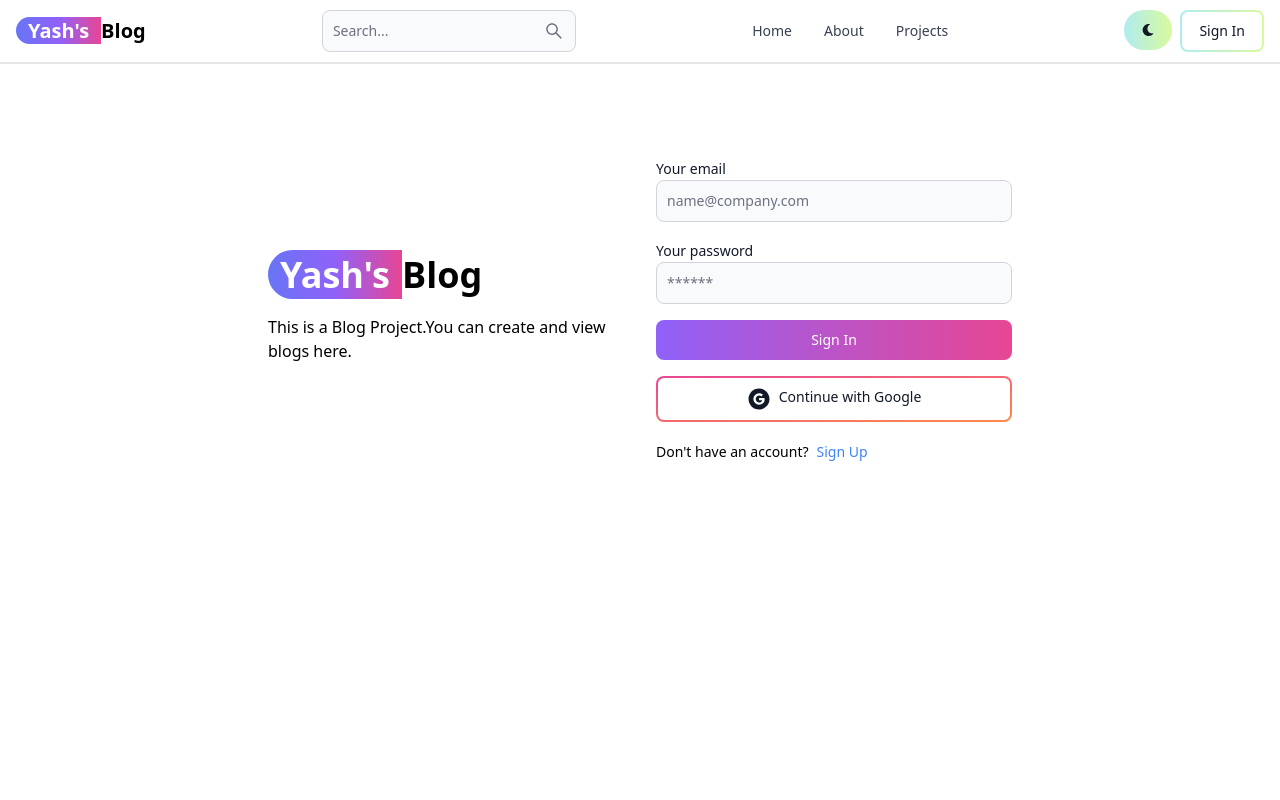
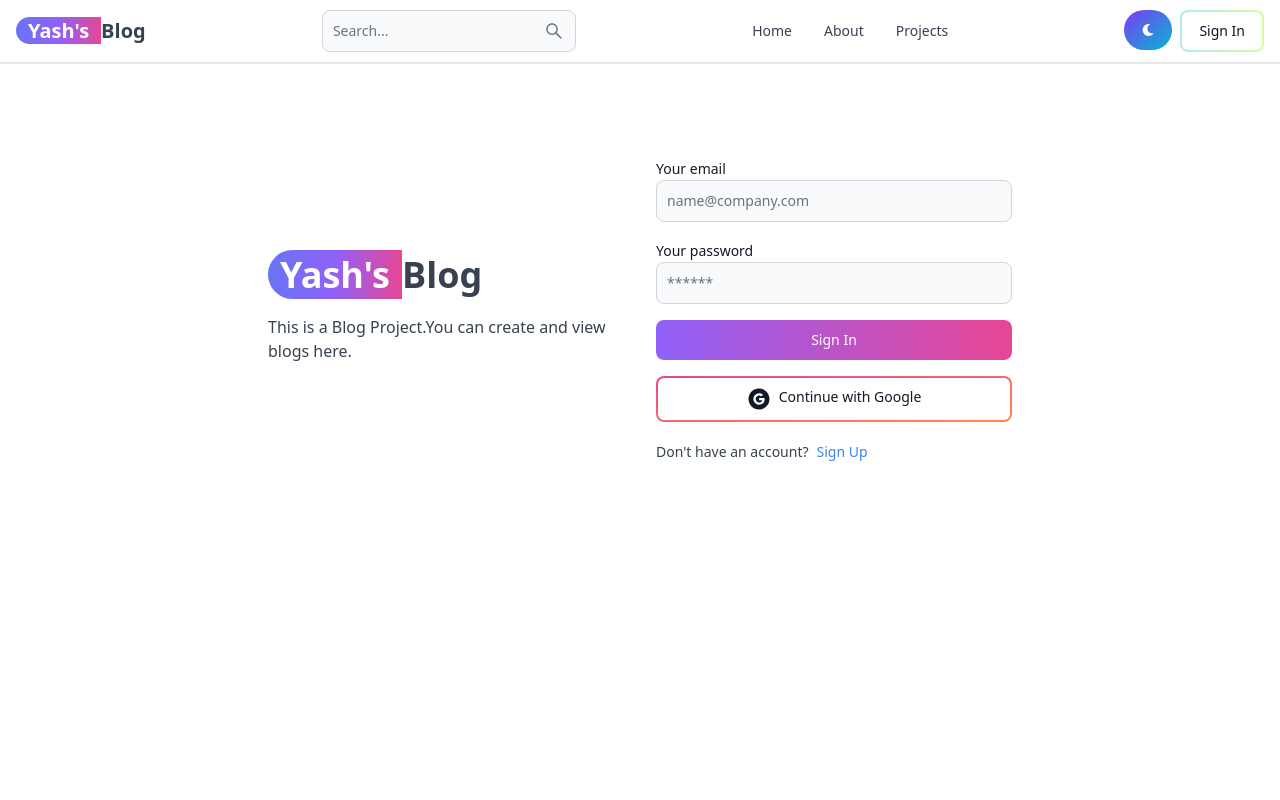
Before and after one commit to yyashsharma/mern-blog, a React (Vite) app in the folder client/: page /sign-in in a window 1280 px wide. Shown: the top 800 px of the page. Built offline with nearby package versions, Linux system fonts and the light colour scheme; no server answers.

Commit message:
complete dark mode fuctionality

```diff
--- a/client/src/components/Header.jsx
+++ b/client/src/components/Header.jsx
@@ -2,12 +2,16 @@
 import React from "react";
 import { Link, useLocation } from "react-router-dom";
 import { AiOutlineSearch } from "react-icons/ai";
-import { FaMoon } from "react-icons/fa";
-import { useSelector } from "react-redux";
+import { FaMoon, FaSun } from "react-icons/fa";
+import { useSelector, useDispatch } from "react-redux";
+import { toggleTheme } from "../redux/theme/themeSlice";
 
 const Header = () => {
   const path = useLocation().pathname;
   const { currentUser } = useSelector((state) => state.user);
+  const { theme } = useSelector((state) => state.theme);
+
+  const dispatch = useDispatch();
 
   return (
     <Navbar className="border-b-2 ">
@@ -33,11 +37,14 @@
       </Button>
       <div className="flex gap-2 md:order-2">
         <Button
-          gradientDuoTone="tealToLime"
+          gradientDuoTone="purpleToBlue"
           className="w-12 h-10 hidden sm:inline"
           pill
+          onClick={() => dispatch(toggleTheme())}
         >
-          <FaMoon />
+          {
+            theme==='light'?<FaMoon />:<FaSun/>
+          }
         </Button>
         {currentUser ? (
           <Dropdown
--- /dev/null
+++ b/client/src/components/ThemeProvider.jsx
@@ -0,0 +1,15 @@
+
+import { useSelector } from "react-redux";
+
+const ThemeProvider = ({ children }) => {
+  const { theme } = useSelector((state) => state.theme);
+  return (
+    <div className={theme}>
+      <div className="bg-white text-gray-700 dark:text-gray-200 dark:bg-slate-950 min-h-screen">
+        {children}
+      </div>
+    </div>
+  );
+};
+
+export default ThemeProvider;
--- a/client/src/main.jsx
+++ b/client/src/main.jsx
@@ -5,11 +5,14 @@
 import { store, persistor } from "./redux/store.js";
 import { Provider } from "react-redux";
 import { PersistGate } from "redux-persist/integration/react";
+import ThemeProvider from "./components/ThemeProvider.jsx";
 
 ReactDOM.createRoot(document.getElementById("root")).render(
   <PersistGate persistor={persistor}>
     <Provider store={store}>
-      <App />
+      <ThemeProvider>
+        <App />
+      </ThemeProvider>
     </Provider>
   </PersistGate>
 );
--- a/client/src/redux/store.js
+++ b/client/src/redux/store.js
@@ -1,10 +1,12 @@
 import { configureStore, combineReducers } from '@reduxjs/toolkit'
 import userReducer from './user/userSlice'
+import themeReducer from './theme/themeSlice'
 import { persistReducer, persistStore } from 'redux-persist'
 import storage from "redux-persist/lib/storage";
 
 const rootReducer = combineReducers({
     user: userReducer,
+    theme:themeReducer,
 })
 
 const persistConfig = {
--- /dev/null
+++ b/client/src/redux/theme/themeSlice.js
@@ -0,0 +1,19 @@
+import { createSlice } from '@reduxjs/toolkit'
+
+const initialState = {
+    theme: 'light',
+}
+
+const themeSlice = createSlice({
+    name: 'theme',
+    initialState,
+    reducers: {
+        toggleTheme: (state) => {
+            state.theme = state.theme === 'light' ? 'dark' : 'light'
+        }
+    }
+})
+
+export const { toggleTheme } = themeSlice.actions;
+
+export default themeSlice.reducer;
```
